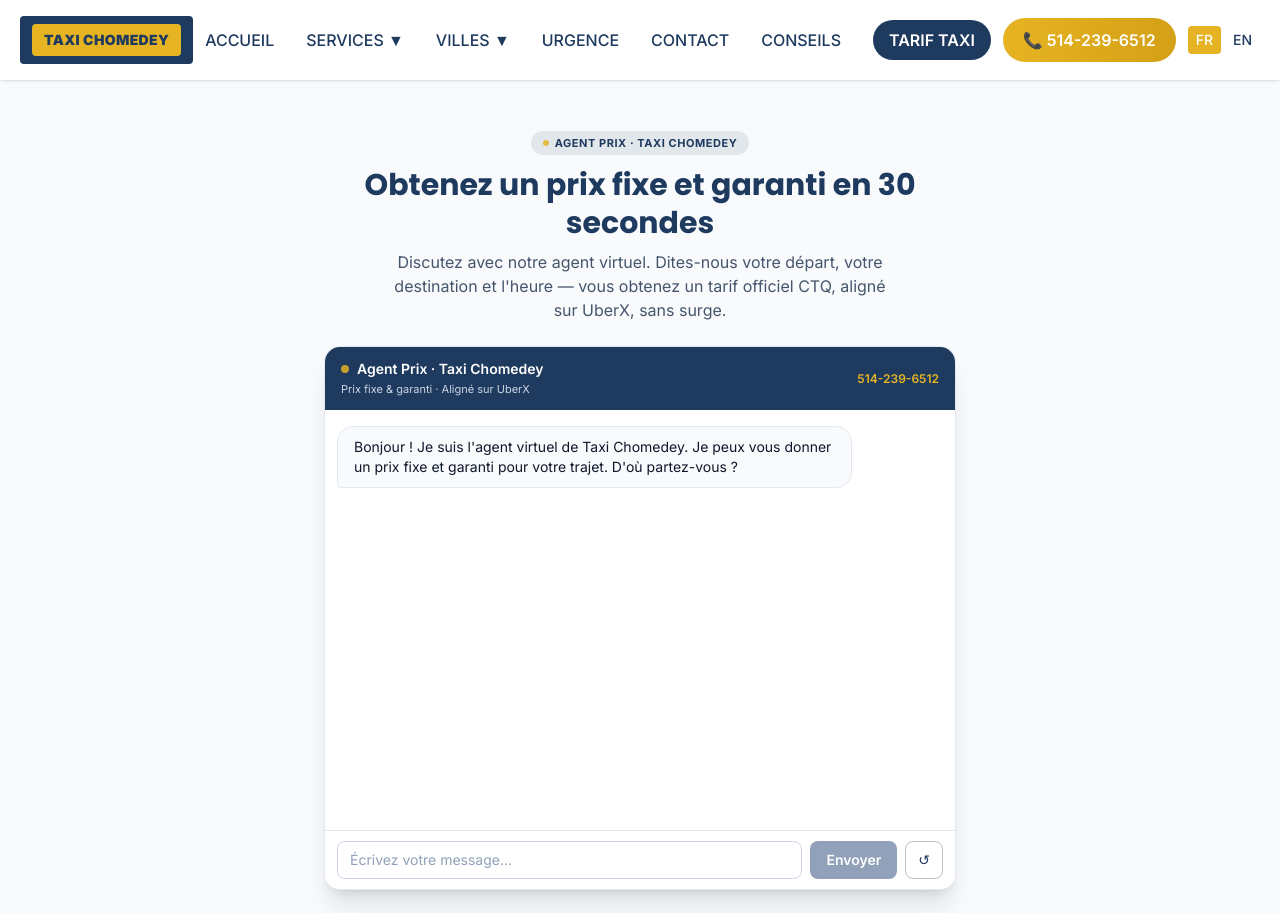
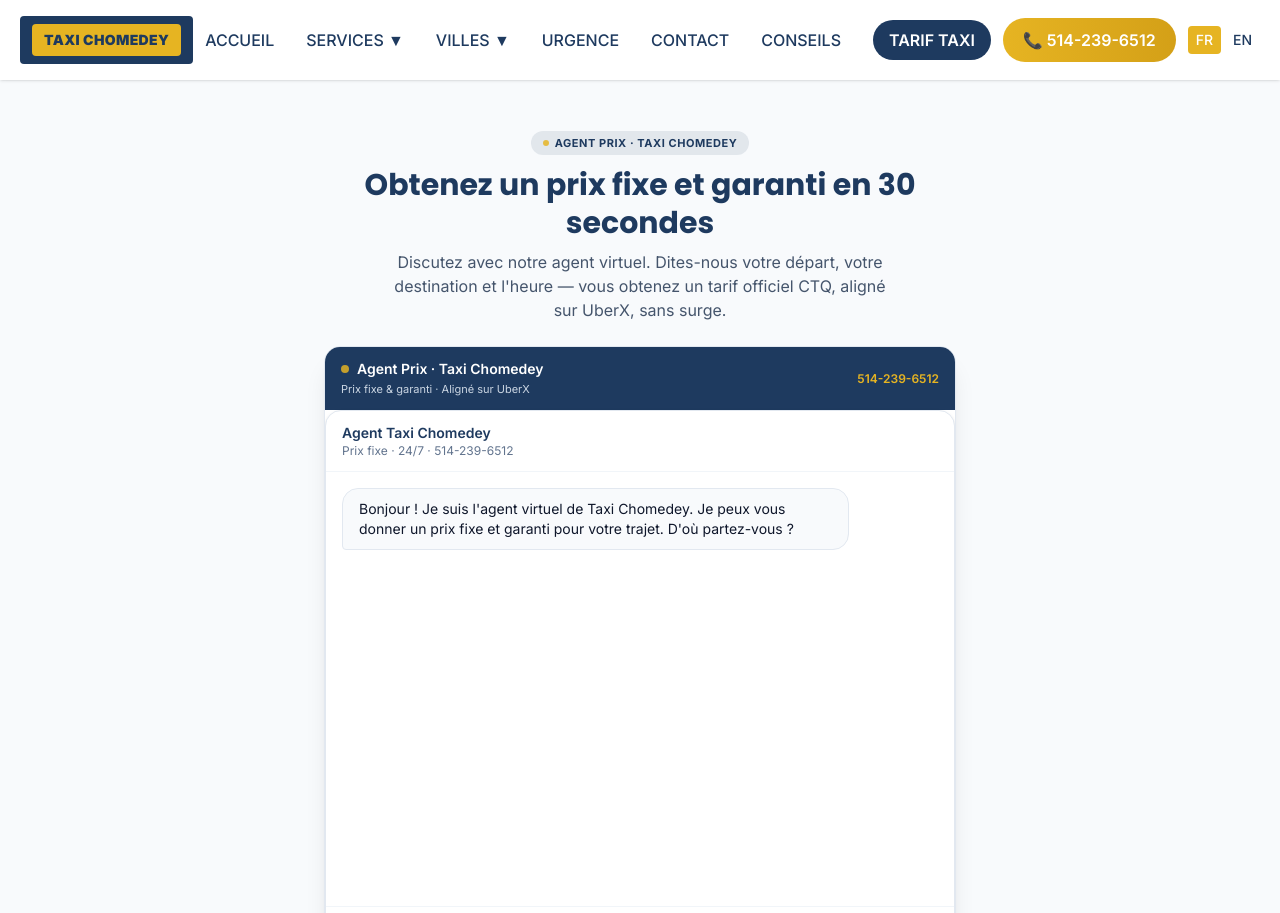
Before and after one commit to john760300-sketch/taxi-laval-nextjs, a Next.js app: page /fr/calculer-prix in a window 1280 px wide. Shown: the top 913 px of the page. Built offline with nearby package versions, Linux system fonts and the light colour scheme.

Commit message:
fix: TypeScript errors in ChatAgent MessageBubble (discriminated union)

```diff
--- a/src/components/ChatAgent.tsx
+++ b/src/components/ChatAgent.tsx
@@ -52,48 +52,57 @@
     ]);
 
     try {
-      const chatRes = await fetch("/api/chat", {
+      const res = await fetch("/api/chat", {
         method: "POST",
         headers: { "Content-Type": "application/json" },
         body: JSON.stringify({
-          messages: nextMessages
-            .filter((m) => m.role === "user" || m.role === "assistant")
-            .map((m) => ({ role: m.role, content: m.content })),
+          messages: nextMessages.map((msg) => ({
+            role: msg.role,
+            content: msg.content,
+          })),
         }),
       });
 
-      if (!chatRes.ok) throw new Error("Chat API failed");
-      const chatData = await chatRes.json();
-      const rawResponse: string = chatData.response || "";
+      if (!res.ok) {
+        throw new Error(`Chat API ${res.status}`);
+      }
 
-      const match = rawResponse.match(FARE_REQUEST_RE);
-      let visibleText = rawResponse;
+      const data = (await res.json()) as { response?: string; error?: string };
+      let assistantText = data.response || data.error || "Désolé, une erreur est survenue.";
+
       let fareData: FareData | undefined;
-
-      if (match) {
-        visibleText = rawResponse.replace(FARE_REQUEST_RE, "").trim();
+      const fareMatch = assistantText.match(FARE_REQUEST_RE);
+      if (fareMatch) {
         try {
-          const parsed = JSON.parse(match[1].trim());
+          const payload = JSON.parse(fareMatch[1].trim()) as {
+            origin: string;
+            destination: string;
+            datetime?: string;
+            service?: string;
+          };
           const fareRes = await fetch("/api/fare", {
             method: "POST",
             headers: { "Content-Type": "application/json" },
-            body: JSON.stringify({
-              origin: parsed.origin,
-              destination: parsed.destination,
-              datetime: parsed.datetime || null,
-              service: parsed.service || "taxi",
-            }),
+            body: JSON.stringify(payload),
           });
+
           if (fareRes.ok) {
             fareData = (await fareRes.json()) as FareData;
           } else {
             const errBody = await fareRes.json().catch(() => ({}));
-            visibleText = `Désolé, je n'ai pas pu calculer l'itinéraire : ${
-              errBody.error || "erreur inconnue"
-            }. Pouvez-vous reformuler les adresses ?`;
+            console.error(
+              "Fare API error:",
+              (errBody as { error?: string }).error || "erreur inconnue"
+            );
           }
         } catch (err) {
           console.error("Failed to parse FARE_REQUEST block:", err);
+        }
+
+        // Strip the machine block from the visible message
+        assistantText = assistantText.replace(FARE_REQUEST_RE, "").trim();
+        if (!assistantText) {
+          assistantText = "Voici votre tarif fixe calculé :";
         }
       }
 
@@ -101,7 +110,7 @@
         const copy = [...m];
         copy[placeholderIndex] = {
           role: "assistant",
-          content: visibleText,
+          content: assistantText,
           ...(fareData ? { fare: fareData } : {}),
         };
         return copy;
@@ -113,13 +122,18 @@
         copy[placeholderIndex] = {
           role: "assistant",
           content:
-            "Désolé, une erreur est survenue. Réessayez dans un instant.",
+            "Désolé, le service est temporairement indisponible. Appelez-nous au 514-239-6512.",
         };
         return copy;
       });
     } finally {
       setIsThinking(false);
     }
+  }
+
+  function handleSubmit(e: React.FormEvent) {
+    e.preventDefault();
+    void sendMessage(input);
   }
 
   function handleReset() {
@@ -129,52 +143,38 @@
   }
 
   return (
-    <div className="flex flex-col bg-white">
-      {/* Messages scroll area */}
-      <div
-        ref={scrollRef}
-        className={`overflow-y-auto px-3 py-4 space-y-3 ${
-          compact ? "h-[420px]" : "flex-1 min-h-[420px]"
-        }`}
-      >
-        {messages.map((m, i) => (
-          <MessageBubble key={i} message={m} />
-        ))}
-        {isThinking && (
-          <div className="flex justify-start">
-            <div className="bg-slate-50 border border-slate-200 px-4 py-2.5 rounded-2xl rounded-bl-sm text-sm text-slate-400">
-              <span className="inline-flex gap-1">
-                <span className="animate-bounce [animation-delay:-0.3s]">·</span>
-                <span className="animate-bounce [animation-delay:-0.15s]">·</span>
-                <span className="animate-bounce">·</span>
-              </span>
-            </div>
-          </div>
-        )}
+    <div
+      className={`flex flex-col rounded-2xl border border-slate-200 bg-white shadow-sm ${
+        compact ? "h-[480px]" : "h-[min(70vh,640px)]"
+      }`}
+    >
+      <div className="flex items-center justify-between border-b border-slate-100 px-4 py-3">
+        <div>
+          <div className="text-sm font-semibold text-[#1e3a5f]">Agent Taxi Chomedey</div>
+          <div className="text-xs text-slate-500">Prix fixe · 24/7 · 514-239-6512</div>
+        </div>
       </div>
 
-      {/* Input bar */}
-      <div className="border-t border-slate-200 bg-white px-3 py-2.5">
-        <form
-          onSubmit={(e) => {
-            e.preventDefault();
-            sendMessage(input);
-          }}
-          className="flex gap-2"
-        >
+      <div ref={scrollRef} className="flex-1 space-y-3 overflow-y-auto px-4 py-4">
+        {messages.map((message, i) => (
+          <MessageBubble key={i} message={message} />
+        ))}
+      </div>
+
+      <div className="border-t border-slate-100 p-3">
+        <form onSubmit={handleSubmit} className="flex gap-2">
           <input
             type="text"
             value={input}
             onChange={(e) => setInput(e.target.value)}
             placeholder="Écrivez votre message…"
             disabled={isThinking}
-            autoComplete="off"
-            className="flex-1 rounded-lg border border-slate-300 bg-white px-3 py-2 text-sm text-slate-900 placeholder:text-slate-400 focus:outline-none focus:border-[#1e3a5f] focus:ring-2 focus:ring-[#1e3a5f]/20"
+            className="flex-1 rounded-lg border border-slate-200 px-3 py-2 text-sm outline-none focus:border-[#e6b422] disabled:opacity-50"
           />
           <button
             type="submit"
-            disabled={!input.trim() || isThinking}
-            className="rounded-lg bg-[#1e3a5f] px-4 py-2 text-sm font-semibold text-white transition hover:bg-[#152a47] disabled:cursor-not-allowed disabled:bg-slate-400"
+            disabled={isThinking || !input.trim()}
+            className="rounded-lg bg-[#e6b422] px-4 py-2 text-sm font-semibold text-[#1e3a5f] transition hover:bg-[#d4a017] disabled:opacity-50"
           >
             Envoyer
           </button>
@@ -196,7 +196,7 @@
 function MessageBubble({ message }: { message: Message }) {
   const isUser = message.role === "user";
 
-  if (message.loading) {
+  if (message.role === "assistant" && message.loading) {
     return (
       <div className="flex justify-start">
         <div className="bg-slate-50 border border-slate-200 px-4 py-2.5 rounded-2xl rounded-bl-sm text-sm text-slate-400">
@@ -218,7 +218,9 @@
         >
           {message.content}
         </div>
-        {message.fare && <FareTable data={message.fare} />}
+        {message.role === "assistant" && message.fare ? (
+          <FareTable data={message.fare} />
+        ) : null}
       </div>
     </div>
   );
```
